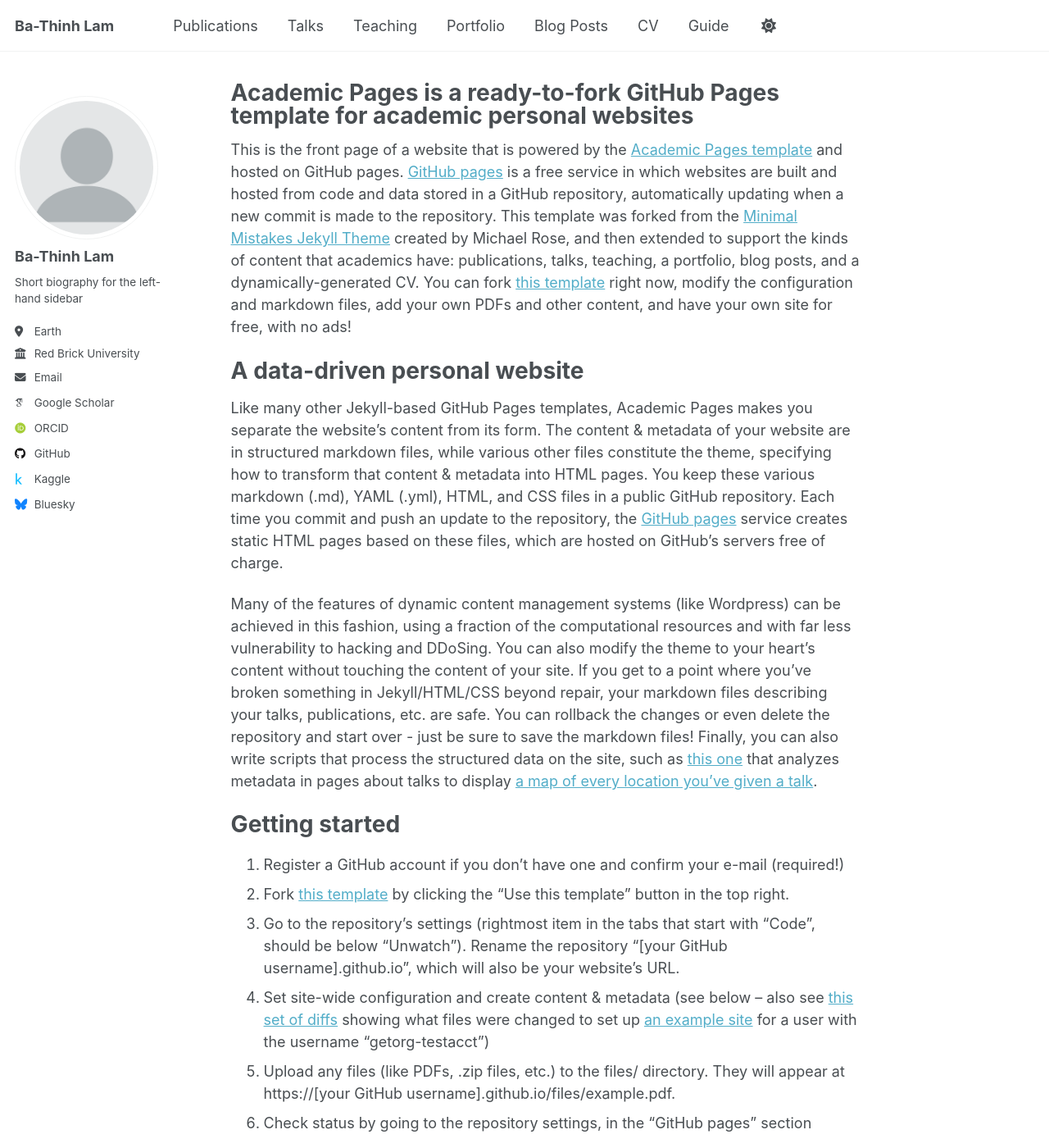
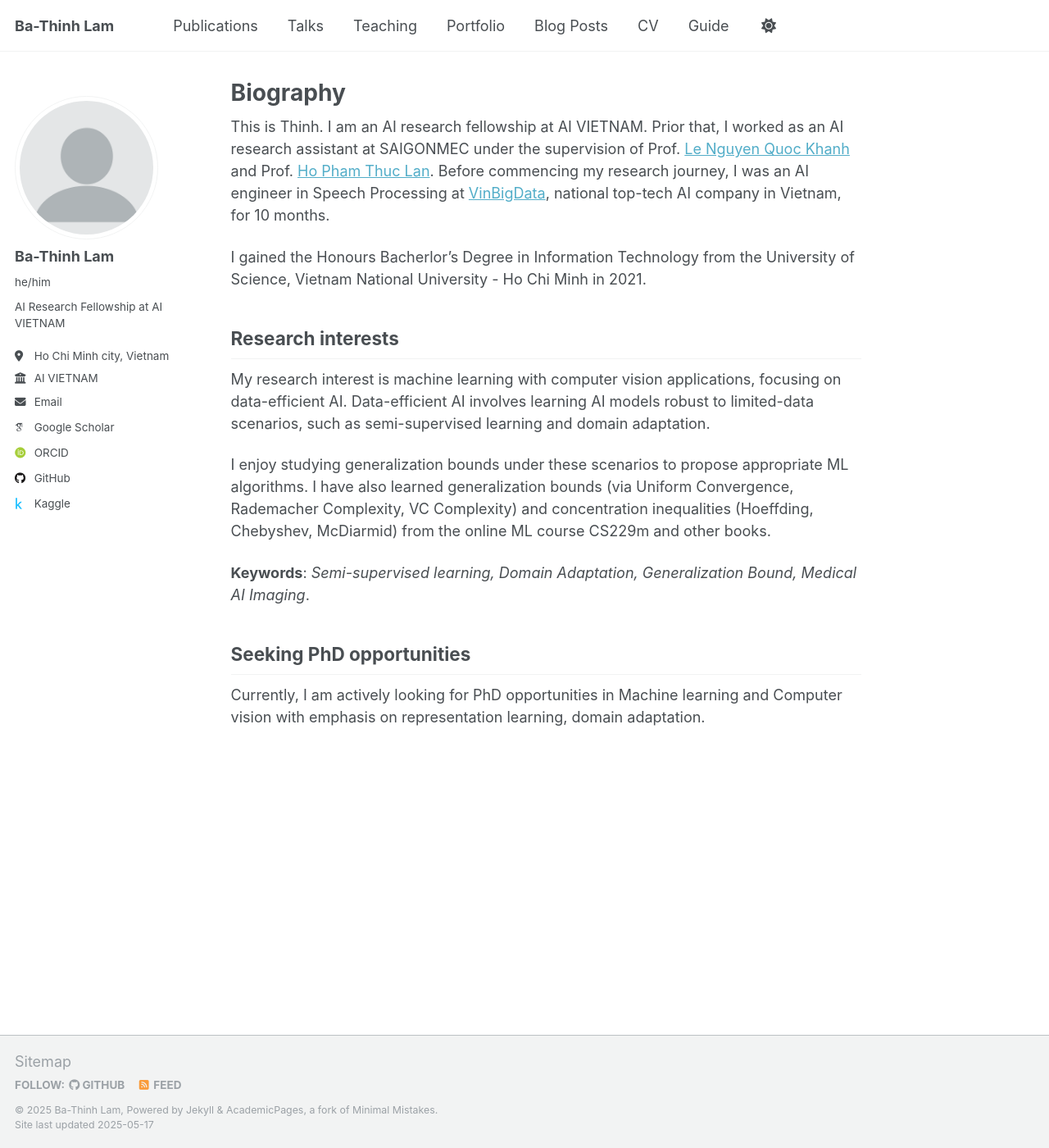
Before and after one commit to sasukepn1999/bathinh, a Jekyll site: the page built from _pages/about.md, in a window 1280 px wide and 1400 px high. Shown: the whole window at 82% size. Built offline with Jekyll 4.4.1, drawn with Linux system fonts in a browser that asks for light colours; some web fonts are replaced; some of the changed text lies outside the part shown.

Commit message:
Add content of Biography

```diff
--- a/_config.yml
+++ b/_config.yml
@@ -24,10 +24,10 @@
   # Biographic information
   avatar           : "profile.png"
   name             : "Ba-Thinh Lam"
-  pronouns         : # example: "she/her"
-  bio              : "Short biography for the left-hand sidebar"
-  location         : "Earth"
-  employer         : "Red Brick University"
+  pronouns         : "he/him"
+  bio              : "AI Research Fellowship at AI VIETNAM"
+  location         : "Ho Chi Minh city, Vietnam"
+  employer         : "AI VIETNAM"
   uri              : # URL
   email            : "thinhlb99@gmail.com"
 
@@ -51,7 +51,7 @@
   stackoverflow    : # User number or user number and name (i.e., use "1" or "1/jeff-atwood")
 
   # Social media
-  bluesky          : "bsky.app" # Replace this with you Bluesky username
+  bluesky          : # Replace this with you Bluesky username
   facebook         : # Username
   flickr           : # Username
   foursquare       : # Username
--- a/_pages/about.md
+++ b/_pages/about.md
@@ -1,16 +1,31 @@
 ---
 permalink: /
-title: "Academic Pages is a ready-to-fork GitHub Pages template for academic personal websites"
+title: "Biography"
 author_profile: true
 redirect_from:
   - /about/
   - /about.html
 ---
 
-This is the front page of a website that is powered by the [Academic Pages template](https://github.com/academicpages/academicpages.github.io) and hosted on GitHub pages. [GitHub pages](https://pages.github.com) is a free service in which websites are built and hosted from code and data stored in a GitHub repository, automatically updating when a new commit is made to the repository. This template was forked from the [Minimal Mistakes Jekyll Theme](https://mmistakes.github.io/minimal-mistakes/) created by Michael Rose, and then extended to support the kinds of content that academics have: publications, talks, teaching, a portfolio, blog posts, and a dynamically-generated CV. You can fork [this template](https://github.com/academicpages/academicpages.github.io) right now, modify the configuration and markdown files, add your own PDFs and other content, and have your own site for free, with no ads!
+This is Thinh. I am an AI research fellowship at AI VIETNAM. Prior that, I worked as an AI research assistant at SAIGONMEC under the supervision of Prof. [Le Nguyen Quoc Khanh](https://scholar.google.com.tw/citations?user=4c7lOjIAAAAJ&hl=en) and Prof. [Ho Pham Thuc Lan](https://scholar.google.com/citations?user=B8tHNw4AAAAJ&hl=en). Before commencing my research journey, I was an AI engineer in Speech Processing at [VinBigData](https://vinbigdata.com/en), national top-tech AI company in Vietnam, for 10 months.
 
-A data-driven personal website
-======
+I gained the Honours Bacherlor's Degree in Information Technology from the University of Science, Vietnam National University - Ho Chi Minh in 2021.
+
+Research interests
+---
+
+My research interest is machine learning with computer vision applications, focusing on data-efficient AI. Data-efficient AI involves learning AI models robust to limited-data scenarios, such as semi-supervised learning and domain adaptation.
+
+I enjoy studying generalization bounds under these scenarios to propose appropriate ML algorithms. I have also learned generalization bounds (via Uniform Convergence, Rademacher Complexity, VC Complexity) and concentration inequalities (Hoeffding, Chebyshev, McDiarmid) from the online ML course CS229m and other books.
+
+**Keywords**: *Semi-supervised learning, Domain Adaptation, Generalization Bound, Medical AI Imaging*.
+
+Seeking PhD opportunities
+---
+Currently, I am actively looking for PhD opportunities in Machine learning and Computer vision with emphasis on representation learning, domain adaptation.
+
+
+<!-- ======
 Like many other Jekyll-based GitHub Pages templates, Academic Pages makes you separate the website's content from its form. The content & metadata of your website are in structured markdown files, while various other files constitute the theme, specifying how to transform that content & metadata into HTML pages. You keep these various markdown (.md), YAML (.yml), HTML, and CSS files in a public GitHub repository. Each time you commit and push an update to the repository, the [GitHub pages](https://pages.github.com/) service creates static HTML pages based on these files, which are hosted on GitHub's servers free of charge.
 
 Many of the features of dynamic content management systems (like Wordpress) can be achieved in this fashion, using a fraction of the computational resources and with far less vulnerability to hacking and DDoSing. You can also modify the theme to your heart's content without touching the content of your site. If you get to a point where you've broken something in Jekyll/HTML/CSS beyond repair, your markdown files describing your talks, publications, etc. are safe. You can rollback the changes or even delete the repository and start over - just be sure to save the markdown files! Finally, you can also write scripts that process the structured data on the site, such as [this one](https://github.com/academicpages/academicpages.github.io/blob/master/talkmap.ipynb) that analyzes metadata in pages about talks to display [a map of every location you've given a talk](https://academicpages.github.io/talkmap.html).
@@ -46,4 +61,4 @@
 
 For more info
 ------
-More info about configuring Academic Pages can be found in [the guide](https://academicpages.github.io/markdown/), the [growing wiki](https://github.com/academicpages/academicpages.github.io/wiki), and you can always [ask a question on GitHub](https://github.com/academicpages/academicpages.github.io/discussions). The [guides for the Minimal Mistakes theme](https://mmistakes.github.io/minimal-mistakes/docs/configuration/) (which this theme was forked from) might also be helpful.
+More info about configuring Academic Pages can be found in [the guide](https://academicpages.github.io/markdown/), the [growing wiki](https://github.com/academicpages/academicpages.github.io/wiki), and you can always [ask a question on GitHub](https://github.com/academicpages/academicpages.github.io/discussions). The [guides for the Minimal Mistakes theme](https://mmistakes.github.io/minimal-mistakes/docs/configuration/) (which this theme was forked from) might also be helpful. -->
```
Also changed, not shown: _publications/MICCAI_paper.md (+1 -1 lines), _publications/arxiv.md (renamed from _publications/ISBI_paper copy.md).
